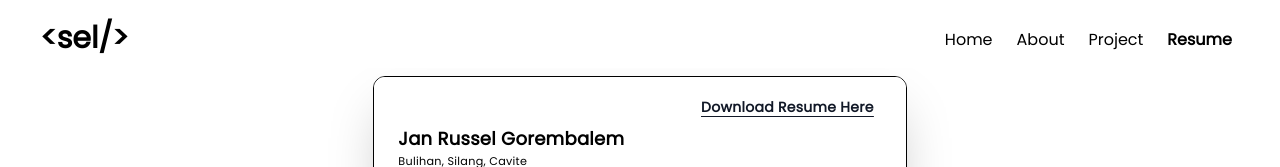
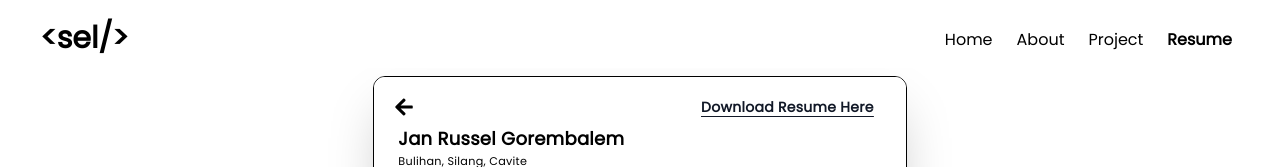
Before and after one commit to selelel/Portfolio, a React (Create React App) app: page / in a window 1280 px wide. Both pictures are taken after a click on the link "Resume". Shown: the top 167 px of the page. Built offline with nearby package versions, Linux system fonts and the light colour scheme.

Commit message:
refactor but I will add more in modal

```diff
--- a/src/Reuseable UI/Modals.tsx
+++ b/src/Reuseable UI/Modals.tsx
@@ -2,6 +2,7 @@ import React, { ReactNode, useEffect } from "react";
 import classNames from "classnames";
 import ReactDOM from "react-dom";
 import { cont } from "../Context/Context";
+import { FaArrowLeft } from "react-icons/fa";
 
 type Props = {
   children: ReactNode;
@@ -40,7 +41,9 @@ function Modals({ children, ...rest }: Props): JSX.Element | null {
         className="fixed inset-0 backdrop-blur-sm"
       ></div>
       <div className={classes}>
-        <div className="flex justify-end"></div>
+        <div className="fixed ml-5 mt-5 text-xl w-fit hover:text-black/80 active:text-black/75 active:scale-95  cursor-pointer">
+          <FaArrowLeft onClick={rest?.onClose}></FaArrowLeft>
+        </div>
         <div>{children}</div>
       </div>
     </div>,
```
